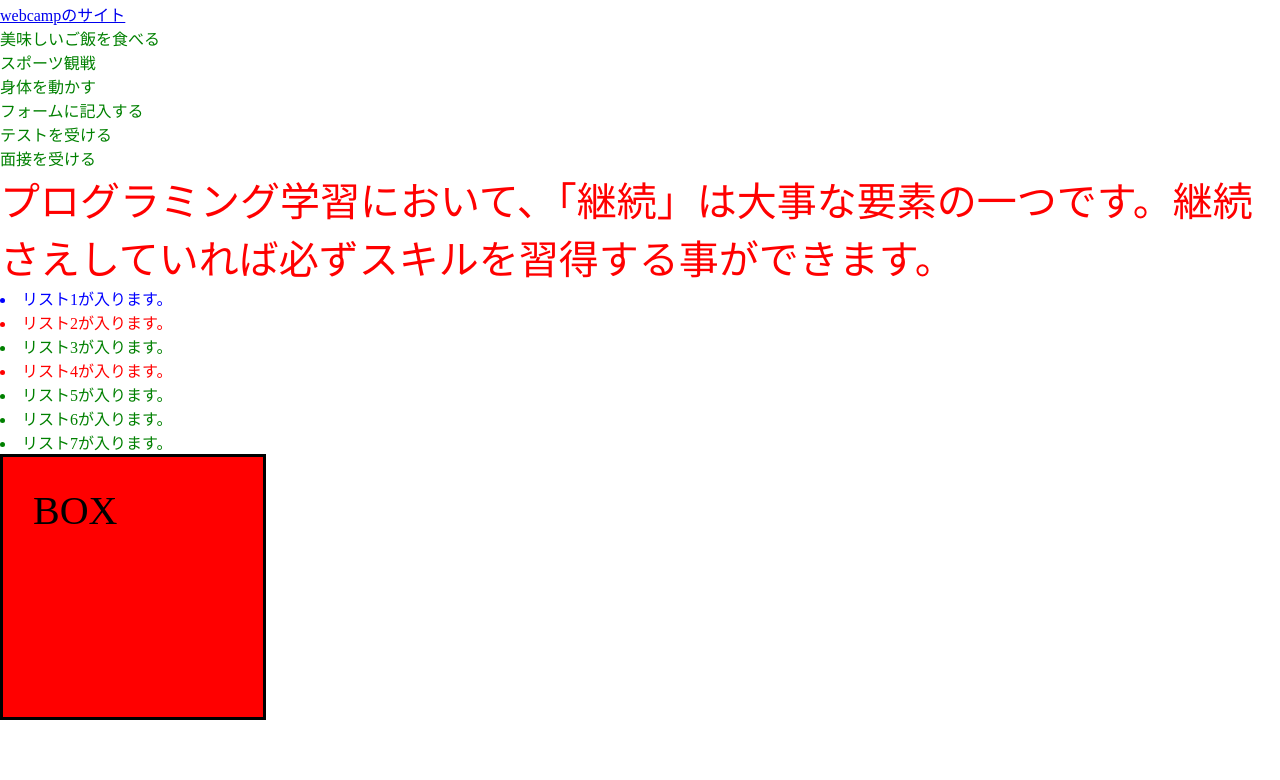
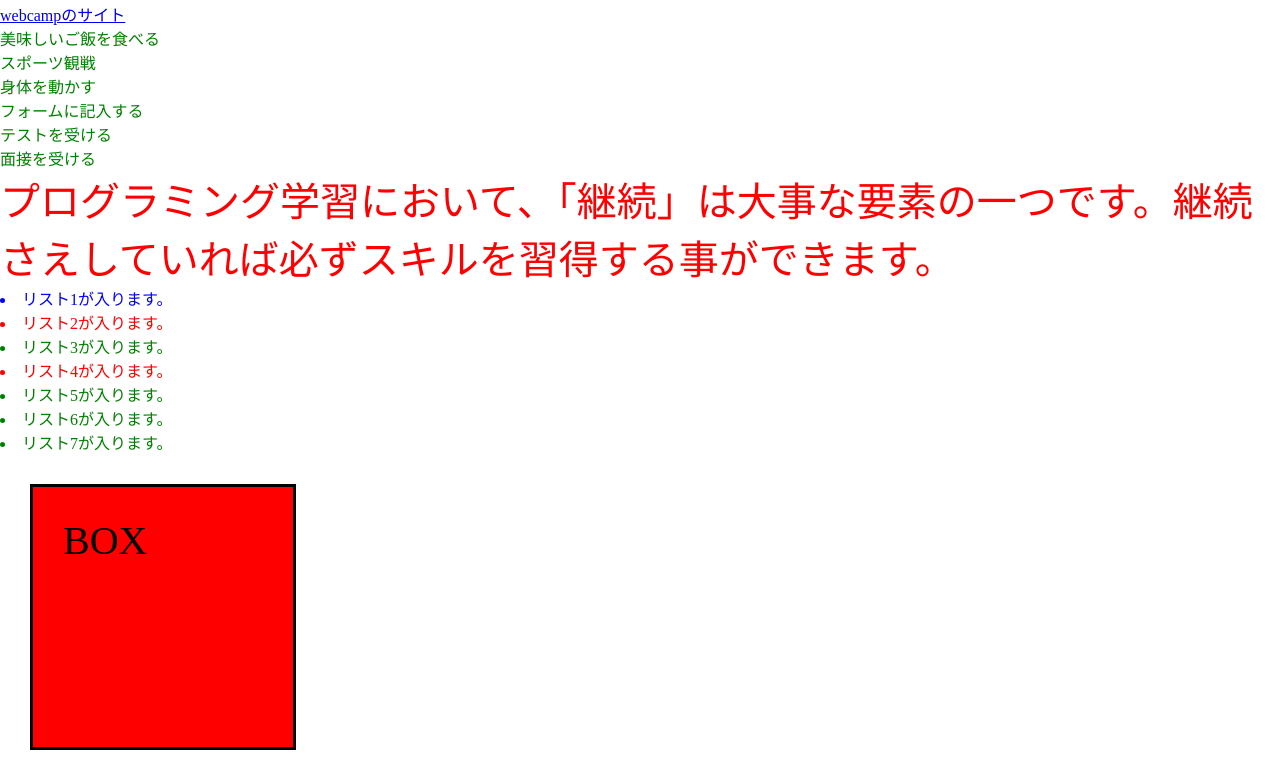
Before and after one commit to Spikeers/Bookers, a plain HTML site: page index.html in a window 1280 px wide. Shown: the part 1372-2152 px from the top of the page. Before the commit the page ends 2092 px from the top, so only its background shows below. Drawn offline with Linux system fonts and the light colour scheme.

Commit message:
[add] margin to box

```diff
--- a/style.css
+++ b/style.css
@@ -22,5 +22,6 @@ p {
     width: 200px;
 height: 200px;
 border: 3px solid #000;
-padding: 30px;}
+padding: 30px;
+margin: 30px;}
 .box-txt { color: #000}
```
